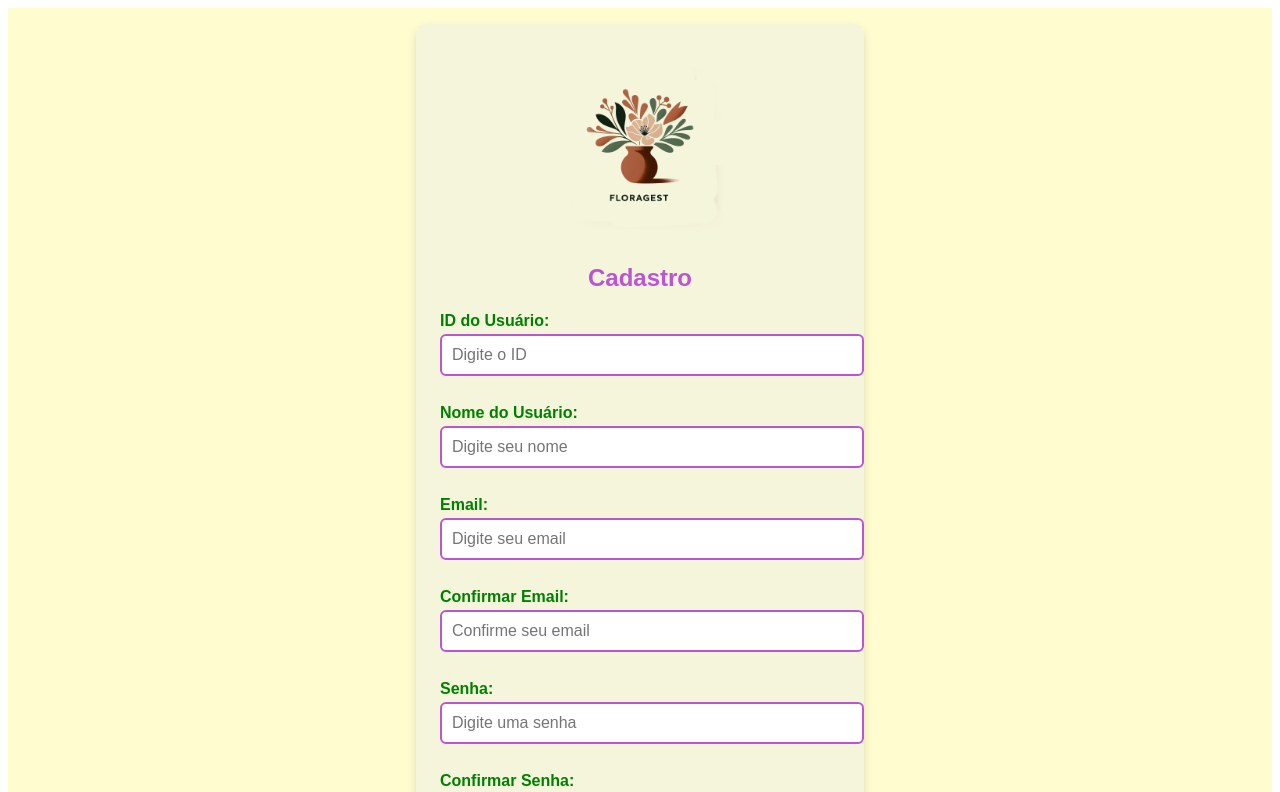
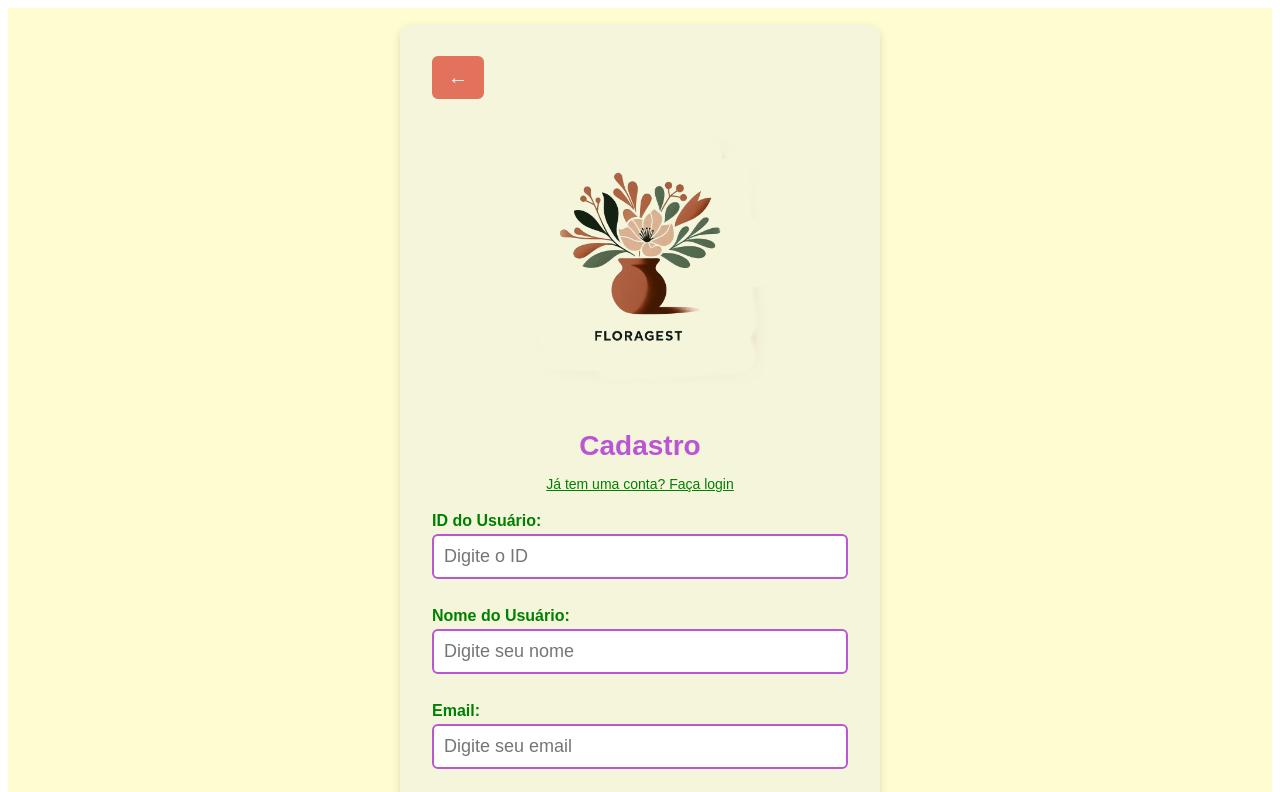
Before and after one commit to FGA0138-MDS-Ajax/2025.1-Jera, a React (Vite) app in the folder frontend/: page /register in a window 1280 px wide. Shown: the top 792 px of the page. Built offline with nearby package versions, Linux system fonts and the light colour scheme.

Commit message:
Página de Registro v2

```diff
--- a/frontend/src/pages/Register.tsx
+++ b/frontend/src/pages/Register.tsx
@@ -13,16 +13,12 @@ const Register = () => {
   const [errors, setErrors] = useState<{ [key: string]: string }>({});
   const navigate = useNavigate();
 
-  const isValidEmail = (email: string) => {
-    const emailRegex = /^[^\s@]+@[^\s@]+\.[^\s@]+$/;
-    return emailRegex.test(email);
-  };
+  const isValidEmail = (email: string) =>
+    /^[^\s@]+@[^\s@]+\.[^\s@]+$/.test(email);
 
-  const isStrongPassword = (pwd: string) => {
-    const strongRegex = /^(?=.*[a-z])(?=.*[A-Z])(?=.*\d).{8,}$/;
-    const mediumRegex = /^(?=.*[a-zA-Z])(?=.*\d).{6,}$/;
-    return strongRegex.test(pwd) || mediumRegex.test(pwd);
-  };
+  const isStrongPassword = (pwd: string) =>
+    /^(?=.*[a-z])(?=.*[A-Z])(?=.*\d).{8,}$/.test(pwd) ||
+    /^(?=.*[a-zA-Z])(?=.*\d).{6,}$/.test(pwd);
 
   const handleSubmit = (event: React.FormEvent<HTMLFormElement>) => {
     event.preventDefault();
@@ -31,6 +27,11 @@ const Register = () => {
     if (!userId.trim()) newErrors.userId = "ID do usuário é obrigatório.";
     if (!name.trim()) newErrors.name = "Nome é obrigatório.";
     if (!isValidEmail(email)) newErrors.email = "Email inválido.";
+
+    if (email.toLowerCase() === "teste@gmail.com") {
+      newErrors.email = "Este email já está cadastrado.";
+    }
+
     if (email !== confirmEmail)
       newErrors.confirmEmail = "Os emails não coincidem.";
     if (!isStrongPassword(password))
@@ -49,8 +50,18 @@ const Register = () => {
   return (
     <div className="register-container">
       <form className="register-form" onSubmit={handleSubmit}>
+        <button
+          type="button"
+          className="back-button"
+          onClick={() => navigate("/")}
+        >
+          ←
+        </button>
         <img src={logo} alt="Logo" className="register-logo" />
         <h1>Cadastro</h1>
+        <p className="login-link" onClick={() => navigate("/login")}>
+          Já tem uma conta? Faça login
+        </p>
 
         <label>
           ID do Usuário:
--- a/frontend/src/styles/Register.css
+++ b/frontend/src/styles/Register.css
@@ -10,7 +10,7 @@
 
   .register-logo {
     display: block;
-    width: 200px;
+    width: 160px;
     height: auto;
     margin: 0 auto 16px auto;
   }
@@ -22,13 +22,35 @@
     width: 100%;
     max-width: 400px;
     box-shadow: 0 4px 8px rgba(0, 0, 0, 0.15);
+    box-sizing: border-box;
+  }
+
+  .back-button {
+    font-size: 22px;
+    padding: 8px 16px;
+    margin-bottom: 12px;
+    margin-left: 0px;
+    background-color: #E2725B;
+    border: 2px solid #E2725B;
+    border-radius: 6px;
+    color: white;
+    cursor: pointer;
   }
 
   .register-form h1 {
     color: #BA55D3;
     font-size: 24px;
+    margin-bottom: 8px;
+    text-align: center;
+  }
+
+  .login-link {
+    text-align: center;
+    font-size: 14px;
+    color: #008000;
     margin-bottom: 20px;
-    text-align: center;
+    cursor: pointer;
+    text-decoration: underline;
   }
 
   .register-form label {
@@ -46,6 +68,7 @@
     border: 2px solid #BA55D3;
     border-radius: 6px;
     font-size: 16px;
+    box-sizing: border-box;
   }
 
   .register-form input:focus {
@@ -54,7 +77,7 @@
     box-shadow: 0 0 0 2px rgba(186, 85, 211, 0.3);
   }
 
-  .register-form button {
+  .register-form button[type="submit"] {
     background-color: #E2725B;
     color: white;
     padding: 12px;
@@ -66,7 +89,7 @@
     transition: background-color 0.2s ease-in-out;
   }
 
-  .register-form button:hover {
+  .register-form button[type="submit"]:hover {
     background-color: #ba4a3e;
   }
 
@@ -80,3 +103,55 @@
     border-radius: 8px;
     font-size: 14px;
   }
+
+  /* Responsivo: Mobile (até 480px) */
+  @media (max-width: 480px) {
+    .register-form {
+      padding: 16px;
+    }
+
+    .register-logo {
+      width: 120px;
+    }
+
+    .back-button {
+      font-size: 18px;
+      padding: 6px 12px;
+    }
+
+    .register-form h1 {
+      font-size: 20px;
+    }
+
+    .register-form input,
+    .register-form button[type="submit"] {
+      font-size: 14px;
+      padding: 10px;
+    }
+  }
+
+  /* Responsivo: Notebook e Desktop (a partir de 768px) */
+  @media (min-width: 768px) {
+    .register-form {
+      max-width: 480px;
+      padding: 32px;
+    }
+
+    .register-logo {
+      width: 300px;
+    }
+
+    .register-form h1 {
+      font-size: 28px;
+    }
+
+    .register-form input,
+    .register-form button[type="submit"] {
+      font-size: 18px;
+    }
+
+    .back-button {
+      font-size: 20px;
+      padding: 8px 14px;
+    }
+  }
```
